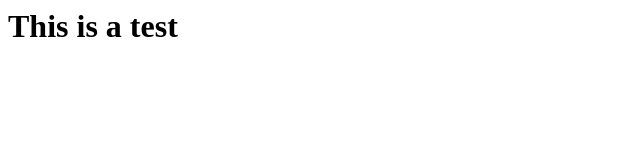
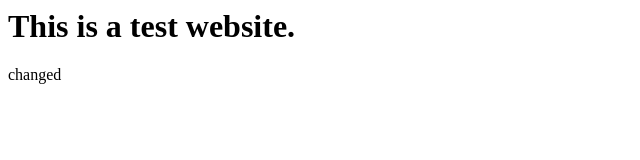
Before and after one commit to svarnpathare/webapp, a plain HTML site: page index.html in a window 1280 px wide. Shown: the whole page, without its empty margins (0-640 px from the left). Drawn offline with Linux system fonts and the light colour scheme.

Commit message:
modified Idea1

```diff
--- a/index.html
+++ b/index.html
@@ -1,3 +1,4 @@
 <html>
-<h1> This is a test </h1>
+<h1> This is a test website.</h1>
+<p> changed </p>
 </html>
```
